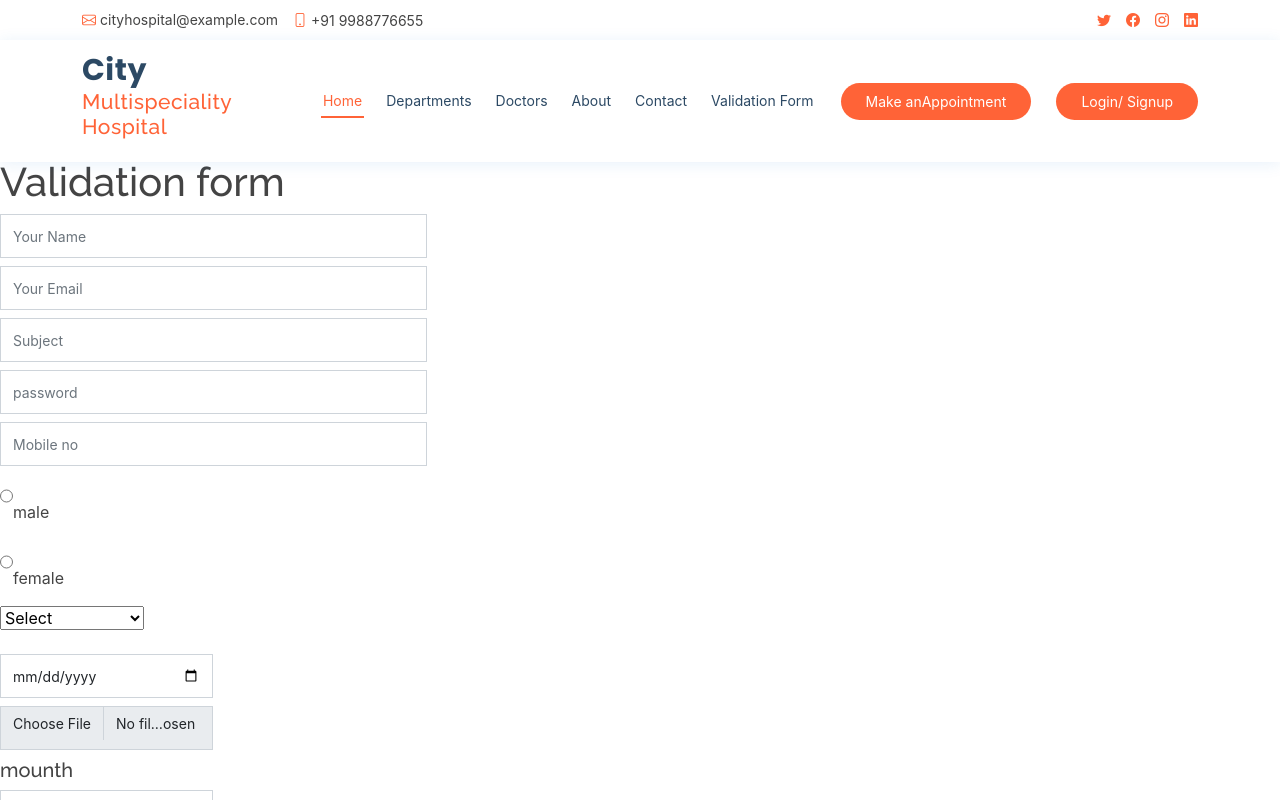
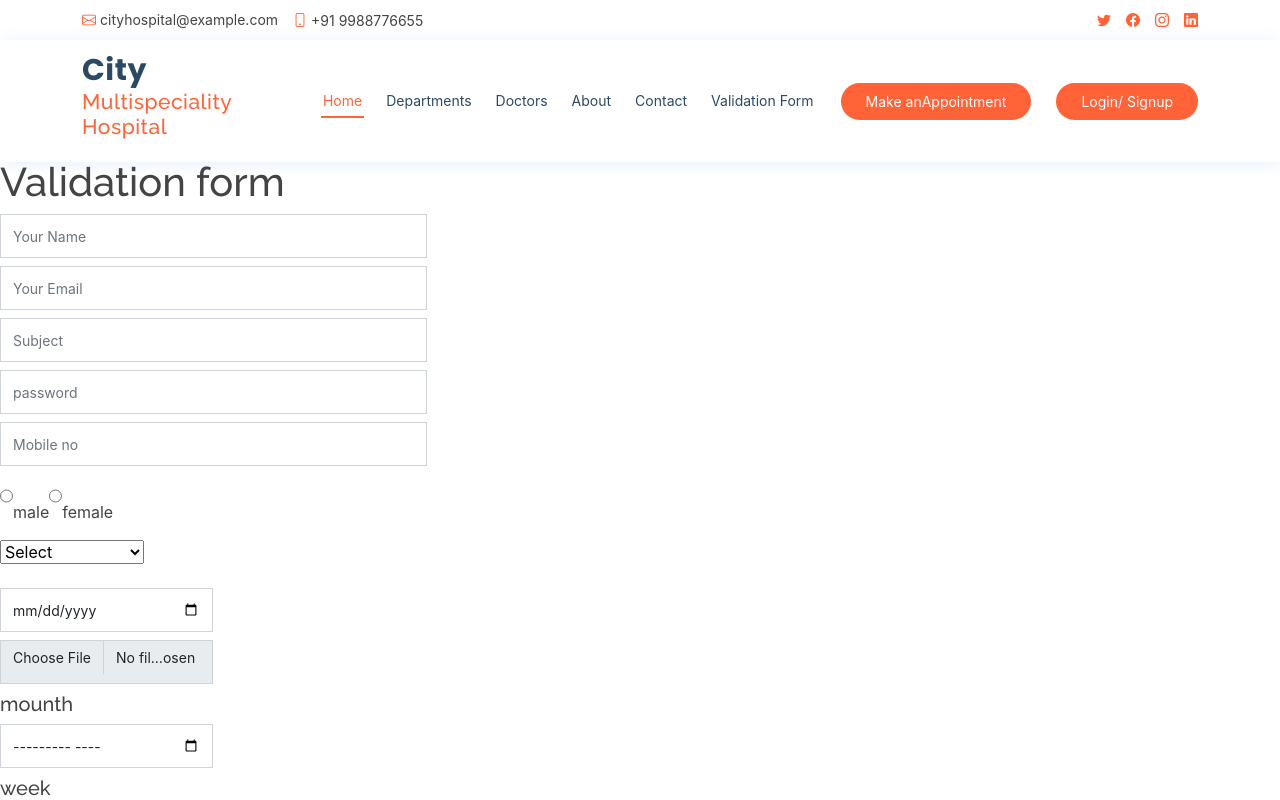
Before and after one commit to Rajan17104/cityhospital, a React (Create React App) app: page /validation in a window 1280 px wide. Shown: the top 800 px of the page. Built offline with nearby package versions, Linux system fonts and the light colour scheme.

Commit message:
25-6-validation

```diff
--- a/src/container/Validation.js
+++ b/src/container/Validation.js
@@ -128,8 +128,7 @@ function Validation(props) {
                                     onBlur={handleBlur}
 
                                 />male
-                                </p>
-                                <p><input type="radio"
+                                <input type="radio"
                                     className="form-contro"
                                     name="gender"
                                     id="gender"
@@ -140,8 +139,9 @@ function Validation(props) {
 
                                 />female
                                 </p>
-                                <span className='fromError' style={{ color: 'red' }}>{errors.gender && touched.gender ? errors.gender : null}</span>
+
                             </div>
+                            <span className='fromError' style={{ color: 'red' }}>{errors.gender && touched.gender ? errors.gender : null}</span>
                             <div>
                             <select name="country">
                                 <option value="0">Select</option>
```
